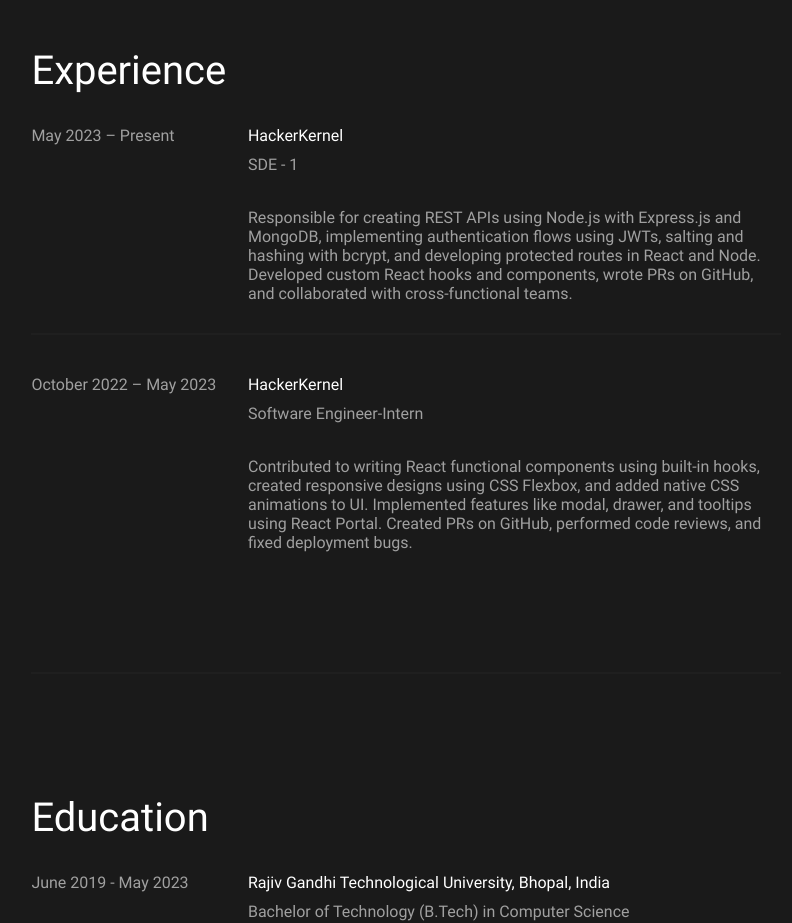
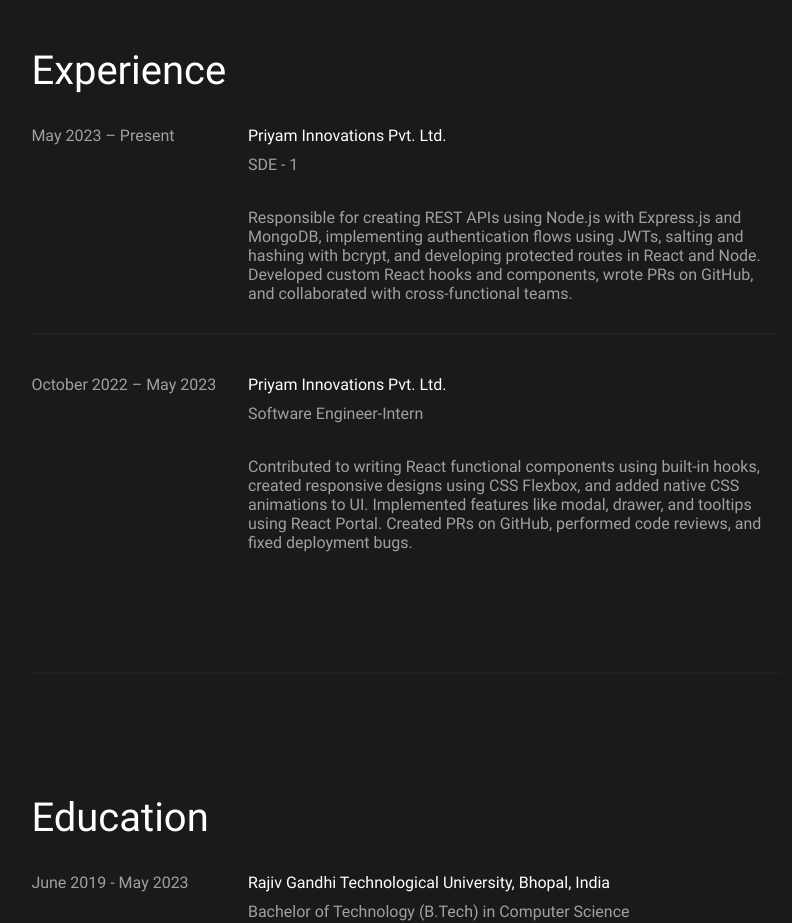
Before and after one commit to isagarjaiswal/portfolio, a React (Create React App) app: page /about in a window 1280 px wide. Shown: the part 1980-2903 px from the top of the page, without its empty margins (349-1141 px from the left). Built offline with nearby package versions, Linux system fonts and the light colour scheme.

Commit message:
fix some bug

```diff
--- a/src/data/experienceData.js
+++ b/src/data/experienceData.js
@@ -2,13 +2,13 @@
     {
         date: 'May 2023 – Present',
         role: 'SDE - 1',
-        company: 'HackerKernel',
+        company: 'Priyam Innovations Pvt. Ltd.',
         description: 'Responsible for creating REST APIs using Node.js with Express.js and MongoDB, implementing authentication flows using JWTs, salting and hashing with bcrypt, and developing protected routes in React and Node. Developed custom React hooks and components, wrote PRs on GitHub, and collaborated with cross-functional teams.'
     },
     {
         date: 'October 2022 – May 2023',
         role: 'Software Engineer-Intern',
-        company: 'HackerKernel',
+        company: 'Priyam Innovations Pvt. Ltd.',
         description: 'Contributed to writing React functional components using built-in hooks, created responsive designs using CSS Flexbox, and added native CSS animations to UI. Implemented features like modal, drawer, and tooltips using React Portal. Created PRs on GitHub, performed code reviews, and fixed deployment bugs.'
     }
 ];
```
